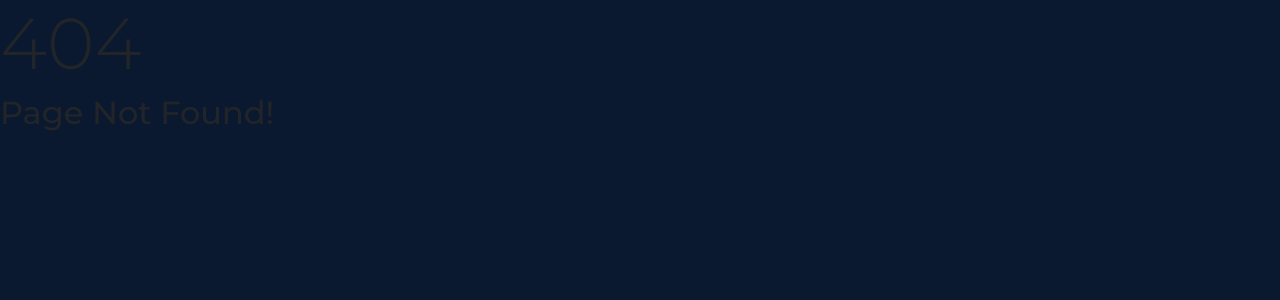
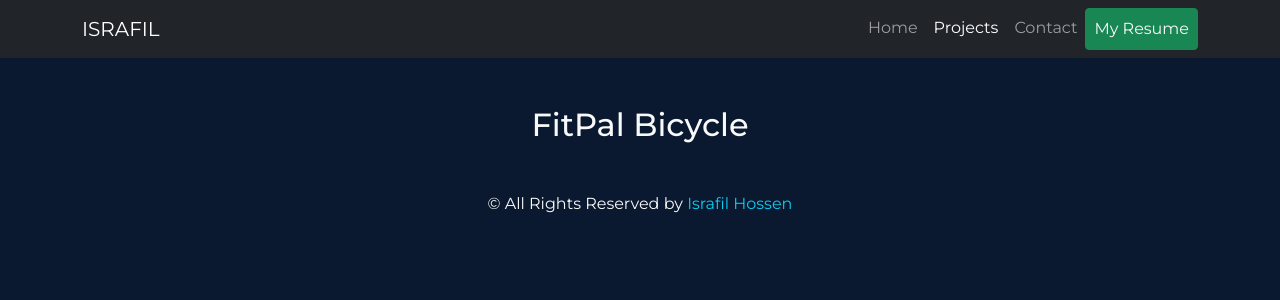
Before and after one commit to sisrafilss/portolio-client, a React (Create React App) app: page /projects/1 in a window 1280 px wide. Before the commit this address had no page. Shown: the top 300 px of the page. Built offline with nearby package versions, Linux system fonts and the light colour scheme.

Commit message:
project detail page added

```diff
--- a/src/App.js
+++ b/src/App.js
@@ -5,6 +5,7 @@ import Projects from "./pages/Projects/Projects";
 import NotFound from "./pages/NotFound/NotFound";
 import './App.css';
 import Contact from "./pages/Contact/Contact";
+import ProjectDetail from "./pages/ProjectDetail/ProjectDetail";
 
 function App() {
   return (
@@ -14,6 +15,7 @@ function App() {
           <Route path="/home" element={<Home />} />
           <Route path="/projects" element={<Projects />} />
           <Route path="/contact" element={<Contact />} />
+          <Route path="/projects/:projectId" element={<ProjectDetail />} />
           <Route path="*" element={<NotFound />} />
       </Routes>
     </div>
--- /dev/null
+++ b/src/data/fake_data.js
@@ -0,0 +1,58 @@
+const useData = () => {
+  const projects = [
+    {
+      id: 1,
+      name: "FitPal Bicycle",
+      description: "Lorem, ipsum dolor sit amet consectetur adipisicing elit. Quas sint, saepe error illo cum architecto aut fugiat beatae ullam quibusdam dolores amet id molestias. Provident sapiente ",
+      images: {
+        image1: "https://i.ibb.co/4V9zhTL/1-fitpal-home.png",
+        image2: "https://i.ibb.co/FDhvHhS/2-fitpal-product-detail.png",
+        image3: "https://i.ibb.co/vxHMfWx/3-fitpal-user-dashboard.png",
+        image4: "https://i.ibb.co/9bp3Dmh/4-fitpal-admin-dashboard-add-product.png",
+        image5: "https://i.ibb.co/sHzJScv/5.png",
+        image: "https://i.ibb.co/dJhYKvx/6-fitpal-products.png"
+      },
+      links: {
+        liveSite: "https://fitpal-bicycle.web.app/",
+        githubClient: "https://github.com/sisrafilss/fitpal-bicycle-client",
+        githubServer: "https://github.com/sisrafilss/fitpal-bicycle-server"
+      }
+    },
+    {
+      id: 2,
+      name: "Horizon Delivery",
+      description: "Lorem ipsum dolor sit amet consectetur, adipisicing elit. Vitae quae beatae accusantium, saepe hic eos? Illum libero possimus numquam sapiente ipsam, aliquam nam suscipit fuga nemo quas .",
+      images: {
+        image1: "https://i.ibb.co/K0RmtDS/1-horizon-home.png",
+        image2: "https://i.ibb.co/2vgF45g/2-horizon-product-detail.png",
+        image3: "https://i.ibb.co/1ZLSb8Z/3-horizon-my-orders.png",
+        image4: "https://i.ibb.co/4N0fTF5/4-horizon-add-a-new-service.png",
+        image5: "https://i.ibb.co/6Xs82h0/5-horizon-manage-all-orders.png"
+      },
+      links: {
+        liveSite: "https://horizon-delivery-b47c3.web.app/",
+        githubClient: "https://github.com/sisrafilss/horizon-delivery-client",
+        githubServer: "https://github.com/sisrafilss/horizon-deliver-server"
+      }
+    },
+    {
+      id: 3,
+      name: "Sundarban Healthcare",
+      description: "Lorem ipsum dolor sit amet consectetur, adipisicing elit. Maxime, voluptatum distinctio voluptate sapiente fugiat quasi nisi sequi, architecto libero animi aliquid laudantium error",
+      images: {
+        image1: "https://i.ibb.co/VTJQpjM/1-sundarban-healthcare-home.png",
+        image2: "https://i.ibb.co/p3FyvnY/2-sundarban-healthcare-service-detail.png",
+        image3: "https://i.ibb.co/3zK12Q9/3-sundarban-healthcare-about-us.png",
+        image4: "https://i.ibb.co/HK19VdH/4-sundarban-healthcare-contact-us.png",
+        image5: "https://i.ibb.co/WFbGBXw/5-sundarban-healthcare-all-services.png"
+      },
+      links: {
+        liveSite: "https://sundarban-healthcare.web.app/",
+        githubClient: "https://github.com/sisrafilss/sundarban-healthcare"
+      }
+    }
+  ];
+  return projects;
+}
+
+export default useData;
--- a/src/pages/Home/Banner/Banner.js
+++ b/src/pages/Home/Banner/Banner.js
@@ -34,13 +34,13 @@ const Banner = () => {
             </div>
             <div className="mt-4">
               <a href="https://www.linkedin.com/in/sisrafilss/" target="_blank">
-                <i class="icon me-4 fab text-info fa-linkedin-in"></i>
+                <i className="icon me-4 fab text-info fa-linkedin-in"></i>
               </a>
               <a href="https://github.com/sisrafilss" target="_blank">
-              <i class="icon me-4 fab text-info fa-github"></i>
+              <i className="icon me-4 fab text-info fa-github"></i>
               </a>
               <a href="https://web.facebook.com/sisrafilss" target="_blank">
-              <i class="icon fab text-info fa-facebook-f"></i>
+              <i className="icon fab text-info fa-facebook-f"></i>
               </a>
             </div>
             <div className="mt-5">
--- a/src/pages/Home/Skills/Skills.js
+++ b/src/pages/Home/Skills/Skills.js
@@ -13,7 +13,7 @@ const Skills = () => {
 
             <div style={{ height: "10px" }} className="progress">
               <div
-                class="progress-bar bg-success"
+                className="progress-bar bg-success"
                 role="progressbar"
                 style={{ width: "90%" }}
                 aria-valuenow="90"
@@ -27,7 +27,7 @@ const Skills = () => {
             <p className="lead text-light mb-1">CSS</p>
             <div style={{ height: "10px" }} className="progress">
               <div
-                class="progress-bar bg-success"
+                className="progress-bar bg-success"
                 role="progressbar"
                 style={{ width: "85%" }}
                 aria-valuenow="85"
@@ -41,7 +41,7 @@ const Skills = () => {
             <p className="lead text-light mb-1">Bootstrap</p>
             <div style={{ height: "10px" }} className="progress">
               <div
-                class="progress-bar bg-success"
+                className="progress-bar bg-success"
                 role="progressbar"
                 style={{ width: "90%" }}
                 aria-valuenow="90"
@@ -55,7 +55,7 @@ const Skills = () => {
             <p className="lead text-light mb-1">JavaScript</p>
             <div style={{ height: "10px" }} className="progress">
               <div
-                class="progress-bar bg-success"
+                className="progress-bar bg-success"
                 role="progressbar"
                 style={{ width: "80%" }}
                 aria-valuenow="80"
@@ -68,7 +68,7 @@ const Skills = () => {
             <p className="lead text-light mb-1">C</p>
             <div style={{ height: "10px" }} className="progress">
               <div
-                class="progress-bar bg-success"
+                className="progress-bar bg-success"
                 role="progressbar"
                 style={{ width: "50%" }}
                 aria-valuenow="50"
@@ -85,7 +85,7 @@ const Skills = () => {
 
             <div style={{ height: "10px" }} className="progress">
               <div
-                class="progress-bar bg-success"
+                className="progress-bar bg-success"
                 role="progressbar"
                 style={{ width: "80%" }}
                 aria-valuenow="80"
@@ -99,7 +99,7 @@ const Skills = () => {
             <p className="lead text-light mb-1">Express JS</p>
             <div style={{ height: "10px" }} className="progress">
               <div
-                class="progress-bar bg-success"
+                className="progress-bar bg-success"
                 role="progressbar"
                 style={{ width: "65%" }}
                 aria-valuenow="60"
@@ -113,7 +113,7 @@ const Skills = () => {
             <p className="lead text-light mb-1">Node JS</p>
             <div style={{ height: "10px" }} className="progress">
               <div
-                class="progress-bar bg-success"
+                className="progress-bar bg-success"
                 role="progressbar"
                 style={{ width: "60%" }}
                 aria-valuenow="60"
@@ -127,7 +127,7 @@ const Skills = () => {
             <p className="lead text-light mb-1">MongoDB</p>
             <div style={{ height: "10px" }} className="progress">
               <div
-                class="progress-bar bg-success"
+                className="progress-bar bg-success"
                 role="progressbar"
                 style={{ width: "50%" }}
                 aria-valuenow="50"
@@ -140,7 +140,7 @@ const Skills = () => {
             <p className="lead text-light mb-1">REST API</p>
             <div style={{ height: "10px" }} className="progress">
               <div
-                class="progress-bar bg-success"
+                className="progress-bar bg-success"
                 role="progressbar"
                 style={{ width: "60%" }}
                 aria-valuenow="50"
--- a/src/pages/Home/TopProjects/TopProjects.js
+++ b/src/pages/Home/TopProjects/TopProjects.js
@@ -10,38 +10,38 @@ const TopProjects = () => {
           Recent Projects
         </h2>
       </div>
-      <div class="row row-cols-1 row-cols-md-3 g-4">
-        <div class="col">
-          <div class="card">
+      <div className="row row-cols-1 row-cols-md-3 g-4">
+        <div className="col">
+          <div className="card">
             <div className="projects project-1"></div>
-            <div class="card-body">
+            <div className="card-body">
               <div className="d-flex justify-content-between">
                 {" "}
-                <h5 class="card-title text-light ">FitPal Bicycle</h5>
+                <h5 className="card-title text-light ">FitPal Bicycle</h5>
                 <button className="btn btn-success btn-sm">Detail</button>
               </div>
             </div>
           </div>
         </div>
 
-        <div class="col">
-          <div class="card">
+        <div className="col">
+          <div className="card">
             <div className="projects project-2"></div>
-            <div class="card-body">
+            <div className="card-body">
               <div className="d-flex justify-content-between">
-                <h5 class="card-title text-light">Horizon Delivery</h5>
+                <h5 className="card-title text-light">Horizon Delivery</h5>
                 <Link to="/projects" className="btn btn-success btn-sm">Detail</Link>
               </div>
             </div>
           </div>
         </div>
 
-        <div class="col">
-          <div class="card">
+        <div className="col">
+          <div className="card">
             <div className="projects project-3"></div>
-            <div class="card-body">
+            <div className="card-body">
               <div className="d-flex justify-content-between">
-                <h5 class="card-title text-light">Sundarban Healthcare</h5>
+                <h5 className="card-title text-light">Sundarban Healthcare</h5>
                 <Link to="/projects" className="btn btn-success btn-sm">Detail</Link>
               </div>
             </div>
--- a/src/pages/Project/Project.js
+++ b/src/pages/Project/Project.js
@@ -1,35 +1,36 @@
 import React from "react";
+import { Link } from "react-router-dom";
 
 const Project = ({ project }) => {
 
-    const {name, description, images, links} = project;
+    const {id, name, description, images, links} = project;
 
   return (
-    <div class="col">
-      <div class="card project-card card-bg" id="project">
+    <div className="col">
+      <div className="card project-card card-bg" id="project">
         <div
           className="all-projects"
           style={{
             backgroundImage: `url(${images?.image1})`,
           }}
         ></div>
-        <div class="card-body">
+        <div className="card-body">
           <div>
-            <h5 class="card-title text-center h4"> {name} </h5>
-            <p class="card-text">{description}</p>
+            <h5 className="card-title text-center h4"> {name} </h5>
+            <p className="card-text">{description}</p>
           </div>
           <div className="d-flex justify-content-between mt-4">
             <a
               target="_blank"
               href={links?.githubClient}
-              class="btn btn-primary"
+              className="btn btn-primary"
             >
               <svg
                 stroke="currentColor"
                 fill="currentColor"
                 strokeWidth="0"
                 viewBox="0 0 1024 1024"
-                class="portfolio-icon"
+                className="portfolio-icon"
                 height="1em"
                 width="1em"
                 xmlns="http://www.w3.org/2000/svg"
@@ -40,14 +41,14 @@ const Project = ({ project }) => {
             <a
               target="_blank"
               href={links?.liveSite}
-              class="btn btn-primary"
+              className="btn btn-primary"
             >
               <svg
                 stroke="currentColor"
                 fill="currentColor"
                 strokeWidth="0"
                 viewBox="0 0 512 512"
-                class="portfolio-icon"
+                className="portfolio-icon"
                 height="1em"
                 width="1em"
                 xmlns="http://www.w3.org/2000/svg"
@@ -55,7 +56,9 @@ const Project = ({ project }) => {
                 <path d="M440 6.5L24 246.4c-34.4 19.9-31.1 70.8 5.7 85.9L144 379.6V464c0 46.4 59.2 65.5 86.6 28.6l43.8-59.1 111.9 46.2c5.9 2.4 12.1 3.6 18.3 3.6 8.2 0 16.3-2.1 23.6-6.2 12.8-7.2 21.6-20 23.9-34.5l59.4-387.2c6.1-40.1-36.9-68.8-71.5-48.9zM192 464v-64.6l36.6 15.1L192 464zm212.6-28.7l-153.8-63.5L391 169.5c10.7-15.5-9.5-33.5-23.7-21.2L155.8 332.6 48 288 464 48l-59.4 387.3z"></path>
               </svg>
             </a>
-            <button className="btn btn-primary">Detail</button>
+            <Link to={`/projects/${id}`} className="btn btn-primary">
+                Detail
+            </Link>
           </div>
         </div>
       </div>
--- /dev/null
+++ b/src/pages/ProjectDetail/ProjectDetail.js
@@ -0,0 +1,23 @@
+import { useParams } from "react-router-dom";
+import useData from "../../data/fake_data";
+import Footer from "../Shared/Footer/Footer";
+import Header from "../Shared/Header/Header";
+
+const ProjectDetail = () => {
+  const { projectId } = useParams();
+  const projects = useData();
+  const project = projects.find((p) => parseInt(p.id) === parseInt(projectId));
+  const { name, description, images, links } = project;
+
+  return (
+    <div>
+      <Header />
+      <h2 className="text-light text-center mt-5">
+        {name}
+      </h2>
+      <Footer />
+    </div>
+  );
+};
+
+export default ProjectDetail;
--- a/src/pages/Projects/Projects.js
+++ b/src/pages/Projects/Projects.js
@@ -1,18 +1,12 @@
-import React, { useEffect, useState } from "react";
+import useData from "../../data/fake_data";
+import Project from "../Project/Project";
 import Footer from "../Shared/Footer/Footer";
 import Header from "../Shared/Header/Header";
 import "./projects.css";
-import horizon from "../../images/FitPal_Bicycle/1.fitpal_home.png";
-import Project from "../Project/Project";
 
 const Projects = () => {
-  const [projects, setProjects] = useState([]);
 
-  useEffect(() => {
-    fetch("./fake_data.json")
-      .then((res) => res.json())
-      .then((data) => setProjects(data));
-  }, []);
+  const projects = useData()
 
   return (
     <div>
@@ -22,7 +16,7 @@ const Projects = () => {
       </div>
       <div>
         <div className="container mt-5 text-light">
-          <div class="row row-cols-1 row-cols-md-3 g-4">
+          <div className="row row-cols-1 row-cols-md-3 g-4">
             {
               projects.map(project => <Project key={project.id} project={project} />)
             }
```
Also changed, not shown: public/fake_data.js (+33 -19 lines).
